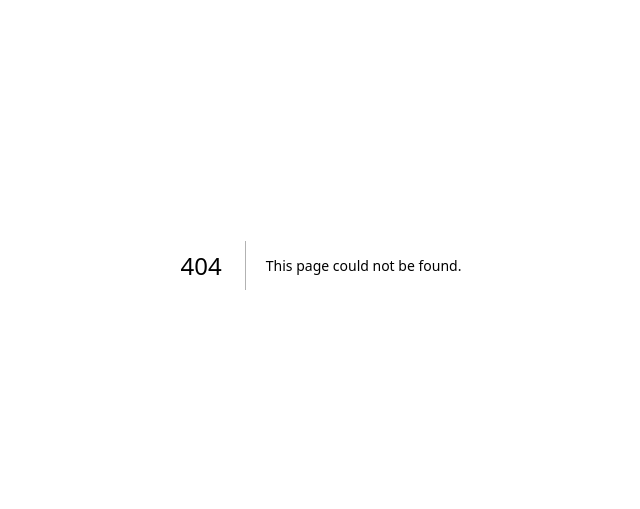
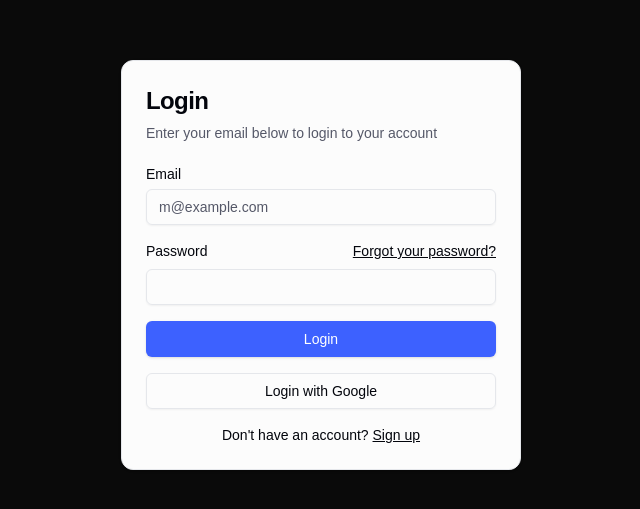
Before and after one commit to belterrwan/AICare, a Next.js app in the folder front/: page /login in a window 1280 px wide. Before the commit this address had no page. Shown: the part 135-644 px from the top of the page, without its empty margins (319-959 px from the left). Built offline with nearby package versions, Linux system fonts and the light colour scheme.

Commit message:
second commit

```diff
--- a/front/package.json
+++ b/front/package.json
@@ -10,6 +10,7 @@
   },
   "dependencies": {
     "@radix-ui/react-icons": "^1.3.0",
+    "@radix-ui/react-label": "^2.1.0",
     "@radix-ui/react-slot": "^1.1.0",
     "class-variance-authority": "^0.7.0",
     "clsx": "^2.1.1",
--- a/front/src/app/globals.css
+++ b/front/src/app/globals.css
@@ -28,57 +28,48 @@
 
 @layer base {
   :root {
-    --background: 0 0% 100%;
-    --foreground: 240 10% 3.9%;
-    --card: 0 0% 100%;
-    --card-foreground: 240 10% 3.9%;
-    --popover: 0 0% 100%;
-    --popover-foreground: 240 10% 3.9%;
-    --primary: 240 5.9% 10%;
-    --primary-foreground: 0 0% 98%;
-    --secondary: 240 4.8% 95.9%;
-    --secondary-foreground: 240 5.9% 10%;
-    --muted: 240 4.8% 95.9%;
-    --muted-foreground: 240 3.8% 46.1%;
-    --accent: 240 4.8% 95.9%;
-    --accent-foreground: 240 5.9% 10%;
-    --destructive: 0 84.2% 60.2%;
-    --destructive-foreground: 0 0% 98%;
-    --border: 240 5.9% 90%;
-    --input: 240 5.9% 90%;
-    --ring: 240 10% 3.9%;
-    --chart-1: 12 76% 61%;
-    --chart-2: 173 58% 39%;
-    --chart-3: 197 37% 24%;
-    --chart-4: 43 74% 66%;
-    --chart-5: 27 87% 67%;
+    --background: 229 57% 100%;
+    --foreground: 229 63% 4%;
+    --muted: 229 12% 86%;
+    --muted-foreground: 229 10% 37%;
+    --popover: 0 0% 99%;
+    --popover-foreground: 229 63% 3%;
+    --card: 0 0% 99%;
+    --card-foreground: 229 63% 3%;
+    --border: 220 13% 91%;
+    --input: 220 13% 91%;
+    --primary: 229 100% 62%;
+    --primary-foreground: 0 0% 100%;
+    --secondary: 229 20% 90%;
+    --secondary-foreground: 229 20% 30%;
+    --accent: 229 28% 85%;
+    --accent-foreground: 229 28% 25%;
+    --destructive: 3 100% 50%;
+    --destructive-foreground: 3 0% 100%;
+    --ring: 229 100% 62%;
     --radius: 0.5rem;
   }
+
   .dark {
-    --background: 240 10% 3.9%;
-    --foreground: 0 0% 98%;
-    --card: 240 10% 3.9%;
-    --card-foreground: 0 0% 98%;
-    --popover: 240 10% 3.9%;
-    --popover-foreground: 0 0% 98%;
-    --primary: 0 0% 98%;
-    --primary-foreground: 240 5.9% 10%;
-    --secondary: 240 3.7% 15.9%;
-    --secondary-foreground: 0 0% 98%;
-    --muted: 240 3.7% 15.9%;
-    --muted-foreground: 240 5% 64.9%;
-    --accent: 240 3.7% 15.9%;
-    --accent-foreground: 0 0% 98%;
-    --destructive: 0 62.8% 30.6%;
-    --destructive-foreground: 0 0% 98%;
-    --border: 240 3.7% 15.9%;
-    --input: 240 3.7% 15.9%;
-    --ring: 240 4.9% 83.9%;
-    --chart-1: 220 70% 50%;
-    --chart-2: 160 60% 45%;
-    --chart-3: 30 80% 55%;
-    --chart-4: 280 65% 60%;
-    --chart-5: 340 75% 55%;
+    --background: 229 41% 4%;
+    --foreground: 229 23% 99%;
+    --muted: 229 12% 14%;
+    --muted-foreground: 229 10% 63%;
+    --popover: 229 41% 5%;
+    --popover-foreground: 0 0% 100%;
+    --card: 229 41% 5%;
+    --card-foreground: 0 0% 100%;
+    --border: 215 27.9% 16.9%;
+    --input: 215 27.9% 16.9%;
+    --primary: 229 100% 62%;
+    --primary-foreground: 0 0% 100%;
+    --secondary: 229 14% 8%;
+    --secondary-foreground: 229 14% 68%;
+    --accent: 229 23% 17%;
+    --accent-foreground: 229 23% 77%;
+    --destructive: 3 89% 54%;
+    --destructive-foreground: 0 0% 100%;
+    --ring: 229 100% 62%;
   }
 }
 
--- /dev/null
+++ b/front/src/app/login/page.tsx
@@ -0,0 +1,58 @@
+import { Button } from '@/components/ui/button'
+import { Card, CardContent, CardDescription, CardHeader, CardTitle } from '@/components/ui/card'
+import { Input } from '@/components/ui/input'
+import { Label } from '@/components/ui/label'
+import Link from 'next/link'
+import React from 'react'
+
+const LoginPage = () => {
+  return (
+    <div className='flex justify-center items-center min-h-screen'>
+
+            <Card className="mx-auto md:w-[400px]">
+            <CardHeader>
+                <CardTitle className="text-2xl">Login</CardTitle>
+                <CardDescription>
+                Enter your email below to login to your account
+                </CardDescription>
+            </CardHeader>
+            <CardContent>
+                <div className="grid gap-4">
+                <div className="grid gap-2">
+                    <Label htmlFor="email">Email</Label>
+                    <Input
+                    id="email"
+                    type="email"
+                    placeholder="m@example.com"
+                    required
+                    />
+                </div>
+                <div className="grid gap-2">
+                    <div className="flex items-center">
+                    <Label htmlFor="password">Password</Label>
+                    <Link href="#" className="ml-auto inline-block text-sm underline">
+                        Forgot your password?
+                    </Link>
+                    </div>
+                    <Input id="password" type="password" required />
+                </div>
+                <Button type="submit" className="w-full">
+                    Login
+                </Button>
+                <Button variant="outline" className="w-full">
+                    Login with Google
+                </Button>
+                </div>
+                <div className="mt-4 text-center text-sm">
+                Don&apos;t have an account?{" "}
+                <Link href="#" className="underline">
+                    Sign up
+                </Link>
+                </div>
+            </CardContent>
+            </Card>
+    </div>
+  )
+}
+
+export default LoginPage
--- /dev/null
+++ b/front/src/components/ui/card.tsx
@@ -0,0 +1,76 @@
+import * as React from "react"
+
+import { cn } from "@/lib/utils"
+
+const Card = React.forwardRef<
+  HTMLDivElement,
+  React.HTMLAttributes<HTMLDivElement>
+>(({ className, ...props }, ref) => (
+  <div
+    ref={ref}
+    className={cn(
+      "rounded-xl border bg-card text-card-foreground shadow",
+      className
+    )}
+    {...props}
+  />
+))
+Card.displayName = "Card"
+
+const CardHeader = React.forwardRef<
+  HTMLDivElement,
+  React.HTMLAttributes<HTMLDivElement>
+>(({ className, ...props }, ref) => (
+  <div
+    ref={ref}
+    className={cn("flex flex-col space-y-1.5 p-6", className)}
+    {...props}
+  />
+))
+CardHeader.displayName = "CardHeader"
+
+const CardTitle = React.forwardRef<
+  HTMLParagraphElement,
+  React.HTMLAttributes<HTMLHeadingElement>
+>(({ className, ...props }, ref) => (
+  <h3
+    ref={ref}
+    className={cn("font-semibold leading-none tracking-tight", className)}
+    {...props}
+  />
+))
+CardTitle.displayName = "CardTitle"
+
+const CardDescription = React.forwardRef<
+  HTMLParagraphElement,
+  React.HTMLAttributes<HTMLParagraphElement>
+>(({ className, ...props }, ref) => (
+  <p
+    ref={ref}
+    className={cn("text-sm text-muted-foreground", className)}
+    {...props}
+  />
+))
+CardDescription.displayName = "CardDescription"
+
+const CardContent = React.forwardRef<
+  HTMLDivElement,
+  React.HTMLAttributes<HTMLDivElement>
+>(({ className, ...props }, ref) => (
+  <div ref={ref} className={cn("p-6 pt-0", className)} {...props} />
+))
+CardContent.displayName = "CardContent"
+
+const CardFooter = React.forwardRef<
+  HTMLDivElement,
+  React.HTMLAttributes<HTMLDivElement>
+>(({ className, ...props }, ref) => (
+  <div
+    ref={ref}
+    className={cn("flex items-center p-6 pt-0", className)}
+    {...props}
+  />
+))
+CardFooter.displayName = "CardFooter"
+
+export { Card, CardHeader, CardFooter, CardTitle, CardDescription, CardContent }
--- /dev/null
+++ b/front/src/components/ui/input.tsx
@@ -0,0 +1,25 @@
+import * as React from "react"
+
+import { cn } from "@/lib/utils"
+
+export interface InputProps
+  extends React.InputHTMLAttributes<HTMLInputElement> {}
+
+const Input = React.forwardRef<HTMLInputElement, InputProps>(
+  ({ className, type, ...props }, ref) => {
+    return (
+      <input
+        type={type}
+        className={cn(
+          "flex h-9 w-full rounded-md border border-input bg-transparent px-3 py-1 text-sm shadow-sm transition-colors file:border-0 file:bg-transparent file:text-sm file:font-medium file:text-foreground placeholder:text-muted-foreground focus-visible:outline-none focus-visible:ring-1 focus-visible:ring-ring disabled:cursor-not-allowed disabled:opacity-50",
+          className
+        )}
+        ref={ref}
+        {...props}
+      />
+    )
+  }
+)
+Input.displayName = "Input"
+
+export { Input }
--- /dev/null
+++ b/front/src/components/ui/label.tsx
@@ -0,0 +1,26 @@
+"use client"
+
+import * as React from "react"
+import * as LabelPrimitive from "@radix-ui/react-label"
+import { cva, type VariantProps } from "class-variance-authority"
+
+import { cn } from "@/lib/utils"
+
+const labelVariants = cva(
+  "text-sm font-medium leading-none peer-disabled:cursor-not-allowed peer-disabled:opacity-70"
+)
+
+const Label = React.forwardRef<
+  React.ElementRef<typeof LabelPrimitive.Root>,
+  React.ComponentPropsWithoutRef<typeof LabelPrimitive.Root> &
+    VariantProps<typeof labelVariants>
+>(({ className, ...props }, ref) => (
+  <LabelPrimitive.Root
+    ref={ref}
+    className={cn(labelVariants(), className)}
+    {...props}
+  />
+))
+Label.displayName = LabelPrimitive.Root.displayName
+
+export { Label }
```
Also changed, not shown: 1 other file (tests, documents, lock files or other folders).
